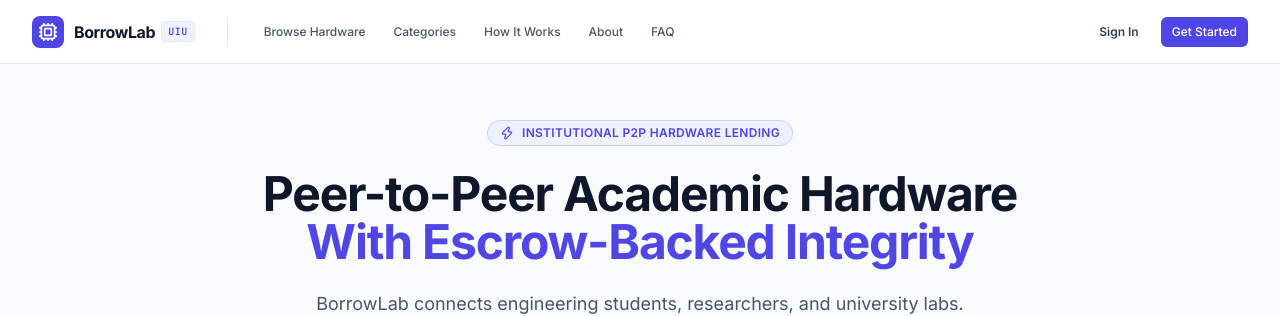
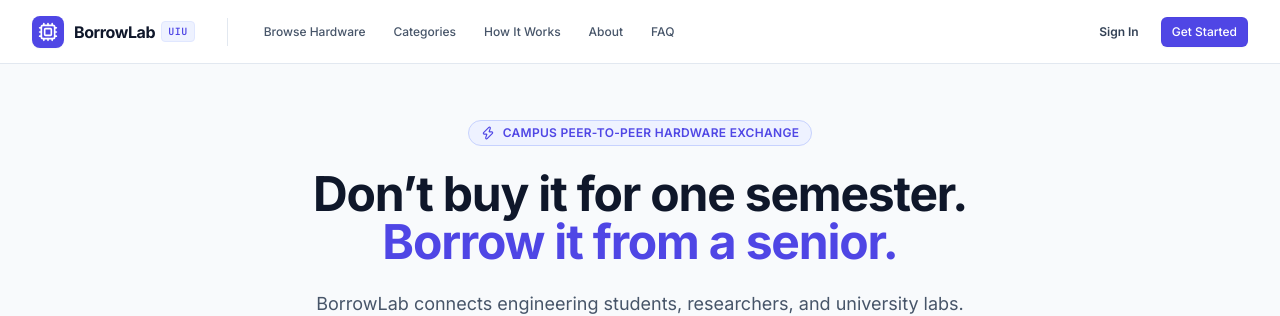
Before and after one commit to mrhjayeed/borrowlab, a React (Vite) app in the folder client/: page / in a window 1280 px wide. Shown: the top 316 px of the page. Built offline with nearby package versions, Linux system fonts and the light colour scheme; no server answers.

Commit message:
feat(branding): add official platform tagline to hero, meta tags, and README

```diff
--- a/client/index.html
+++ b/client/index.html
@@ -3,8 +3,8 @@
   <head>
     <meta charset="UTF-8" />
     <meta name="viewport" content="width=device-width, initial-scale=1.0" />
-    <title>BorrowLab — Peer-to-Peer Academic Hardware Lending Platform</title>
-    <meta name="description" content="BorrowLab connects engineering students, researchers, and university labs for calibrated hardware lending with virtual escrow security." />
+    <title>BorrowLab — Don’t buy it for one semester. Borrow it from a senior.</title>
+    <meta name="description" content="Don’t buy it for one semester. Borrow it from a senior. BorrowLab connects engineering students and university labs for peer-to-peer hardware lending with escrow protection." />
     <link rel="preconnect" href="https://fonts.googleapis.com">
     <link rel="preconnect" href="https://fonts.gstatic.com" crossorigin>
     <link href="https://fonts.googleapis.com/css2?family=Inter:wght@300;400;500;600;700&family=JetBrains+Mono:wght@400;500;600;700&display=swap" rel="stylesheet">
--- a/client/src/pages/public/LandingPage.tsx
+++ b/client/src/pages/public/LandingPage.tsx
@@ -47,14 +47,14 @@ export const LandingPage: React.FC = () => {
       {/* Hero Section */}
       <section className="relative pt-6 pb-12 overflow-hidden">
         <div className="max-w-4xl mx-auto text-center space-y-6">
-          <div className="inline-flex items-center gap-2 px-3 py-1 rounded-full bg-brand-50 border border-brand-200 text-[#4F46E5] text-xs font-semibold tracking-wide uppercase animate-in fade-in slide-in-from-top-2">
+          <div className="inline-flex items-center gap-2 px-3 py-1 rounded-full bg-indigo-50 border border-indigo-200 text-[#4F46E5] text-xs font-semibold tracking-wide uppercase animate-in fade-in slide-in-from-top-2">
             <Zap className="w-3.5 h-3.5" />
-            Institutional P2P Hardware Lending
+            Campus Peer-to-Peer Hardware Exchange
           </div>
 
           <h1 className="text-4xl sm:text-5xl font-extrabold tracking-tight text-slate-900 leading-[1.15]">
-            Peer-to-Peer Academic Hardware
-            <span className="block text-[#4F46E5]">With Escrow-Backed Integrity</span>
+            Don’t buy it for one semester.
+            <span className="block text-[#4F46E5]">Borrow it from a senior.</span>
           </h1>
 
           <p className="text-base sm:text-lg text-slate-600 max-w-2xl mx-auto leading-relaxed">
```
Also changed, not shown: 1 other file (tests, documents, lock files or other folders).
